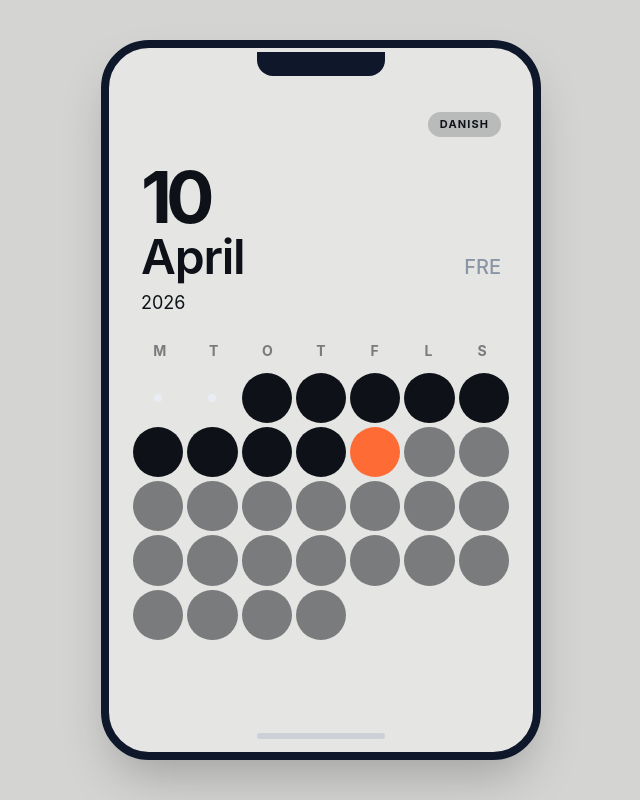
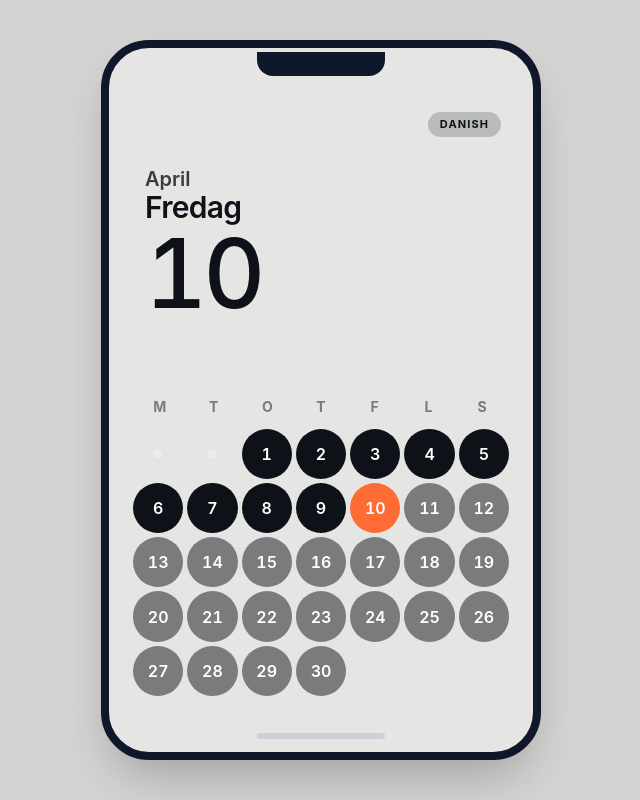
Before and after one commit to markandrevegas/calendar, a Nuxt app: page / in a window 1280 px wide. Shown: the whole page, without its empty margins (319-959 px from the left). Built offline with nearby package versions, Linux system fonts and the light colour scheme.

Commit message:
arranged day/month. inserted date in grid.

```diff
--- a/app/app.vue
+++ b/app/app.vue
@@ -6,7 +6,4 @@
 
 <style>
 @import "@/assets/css/main.css";
-body {
-	@apply bg-[#E5E5E3] antialiased;
-}
 </style>
--- a/app/assets/css/main.css
+++ b/app/assets/css/main.css
@@ -4,7 +4,7 @@
 @theme {
 	--font-sans: "Inter", ui-sans-serif, system-ui;
 	/*text*/
-	--tracking-minimum: -0.375rem;
+	--tracking-minimum: -0.25rem;
 	/*colors*/
 	--color-palladian: #e9edf3;
 	--color-abyssal: #0e1218;
@@ -18,3 +18,7 @@
 @utility tracking-min {
 	letter-spacing: var(--tracking-minimum);
 }
+body {
+	@apply bg-slate-50;
+	/*@apply bg-[#E5E5E3] antialiased;*/
+}
--- a/app/components/CalendarGrid.vue
+++ b/app/components/CalendarGrid.vue
@@ -7,8 +7,8 @@ const props = defineProps({
 const emit = defineEmits(["select-date"])
 const getInitialSelectedDay = () => {
 	const today = new Date()
-	const isCurrentMonthView = props.viewDate.getMonth() === today.getMonth() && props.viewDate.getFullYear() === today.getFullYear()
-	return isCurrentMonthView ? today.getDate() : null
+	const lastDayOfMonth = new Date(props.viewDate.getFullYear(), props.viewDate.getMonth() + 1, 0).getDate()
+	return Math.min(today.getDate(), lastDayOfMonth)
 }
 
 const selectedDay = ref(getInitialSelectedDay())
@@ -36,17 +36,13 @@ const currentMonthName = computed(() => {
 	return props.format === "dk" ? daMonths[monthIndex] : props.viewDate.toLocaleString("en-US", { month: "long" })
 })
 
-const isCurrentMonth = computed(() => {
-	const today = new Date()
-	return props.viewDate.getMonth() === today.getMonth() && props.viewDate.getFullYear() === today.getFullYear()
-})
-
 const displayDay = computed(() => selectedDay.value ?? props.viewDate.getDate())
+const displayDayLabel = computed(() => String(displayDay.value).padStart(2, "0"))
 const displayDate = computed(() => new Date(props.viewDate.getFullYear(), props.viewDate.getMonth(), displayDay.value))
 
 const currentWeekdayName = computed(() => {
 	if (props.format === "dk") {
-		const days = ["Søn", "Man", "Tir", "Ons", "Tor", "Fre", "Lør"]
+		const days = ["Søndag", "Mandag", "Tirsdag", "Onsdag", "Torsdag", "Fredag", "Lørdag"]
 		return days[displayDate.value.getDay()]
 	}
 	return displayDate.value.toLocaleString("en-US", { weekday: "short" })
@@ -100,24 +96,22 @@ watch(
 
 <template>
 	<div class="flex h-full min-h-0 w-full flex-col select-none">
-		<div class="mb-6 px-2">
-			<div class="flex flex-col items-baseline">
-				<h1 class="tracking-min text-abyssal text-7xl font-bold" :class="{ invisible: !isCurrentMonth }">
-					{{ displayDay }}
-				</h1>
-				<div class="mb-2 flex w-full justify-between">
-					<span class="text-abyssal text-5xl font-semibold tracking-tight">
+		<div class="flex flex-1 items-start px-1">
+			<div class="flex min-h-0 flex-1 items-start px-2 py-2">
+				<div class="flex w-full flex-col">
+					<span class="text-abyssal/80 text-xl leading-none font-semibold">
 						{{ currentMonthName }}
 					</span>
-					<div class="text-muted2 ml-auto self-end text-xl font-medium uppercase">
-						{{ currentWeekdayName }}
-					</div>
+					<span class="block text-abyssal text-3xl tracking-tight font-semibold">{{ currentWeekdayName }}</span>
+					<h1 class="text-abyssal w-full overflow-hidden text-8xl tracking-min leading-none font-medium whitespace-nowrap tabular-nums">
+						{{ displayDayLabel }}
+					</h1>
+					<span class="hidden text-abyssal text-[clamp(6rem,7vw,8rem)] leading-none">{{ viewDate.getFullYear() }}</span>
 				</div>
-				<span class="text-abyssal text-lg">{{ viewDate.getFullYear() }}</span>
 			</div>
 		</div>
 
-		<div class="mb-3 grid grid-cols-7">
+		<div class="mt-auto mb-3 grid grid-cols-7">
 			<span v-for="(label, index) in labels" :key="`${format}-${index}`" class="text-abyssal/50 text-center text-sm font-bold"> {{ label }} </span>
 		</div>
 
@@ -129,7 +123,7 @@ watch(
 			<div v-for="day in daysInMonth" :key="day" class="flex aspect-square items-center justify-center">
 				<button
 					@click="handleDateClick(day)"
-					class="relative flex h-full w-full items-center justify-center rounded-full transition-all duration-300"
+					class="relative flex h-full w-full items-center justify-center rounded-full transition-all duration-300 text-white tabular-nums"
 					:class="{
 						'bg-ember': selectedDay === day,
 						'bg-abyssal': selectedDay !== day && getDayState(day) === 'past',
@@ -137,6 +131,7 @@ watch(
 					}"
 				>
 					<span v-if="hasEvent(day)" class="text-base leading-none text-white">*</span>
+					<span v-else class="font-semibold">{{ day }}</span>
 				</button>
 			</div>
 		</div>
--- a/app/components/ui/EventModal.vue
+++ b/app/components/ui/EventModal.vue
@@ -67,7 +67,7 @@ const submitEvent = () => {
 		</Transition>
 
 		<Transition appear name="slide">
-			<div v-show="isOpen" class="bg-palladian relative z-10 w-full rounded-t-[2.5rem] px-8 pt-4 pb-10 shadow-2xl flex flex-col justify-between" style="height: 60vh">
+			<div v-show="isOpen" class="bg-palladian relative z-10 flex w-full flex-col justify-between rounded-t-[2.5rem] px-8 pt-4 pb-10 shadow-2xl" style="height: 60vh">
 				<div class="mb-6 flex justify-center"><div class="bg-abyssal/10 h-1.5 w-12 rounded-full"></div></div>
 
 				<div class="mb-8">
@@ -81,7 +81,7 @@ const submitEvent = () => {
 
 				<div v-if="hasEvents && !isCreating" class="flex flex-col gap-4">
 					<div class="max-h-[28vh] space-y-3 overflow-y-auto pr-1">
-						<article v-for="(event, index) in existingEvents" :key="`${event.title}-${index}`" class="bg-white/70 rounded-2xl px-5 py-4">
+						<article v-for="(event, index) in existingEvents" :key="`${event.title}-${index}`" class="rounded-2xl bg-white/70 px-5 py-4">
 							<h3 class="text-abyssal text-sm font-semibold tracking-tight">
 								{{ event.title }}
 							</h3>
@@ -97,7 +97,7 @@ const submitEvent = () => {
 				</div>
 
 				<div v-else-if="!isCreating" class="flex flex-col">
-					<div class="hidden bg-abyssal/5 mb-4 flex h-16 w-16 items-center justify-center rounded-full">
+					<div class="bg-abyssal/5 mb-4 flex hidden h-16 w-16 items-center justify-center rounded-full">
 						<svg xmlns="http://www.w3.org/2000/svg" class="text-abyssal/20 h-8 w-8" fill="none" viewBox="0 0 24 24" stroke="currentColor">
 							<path stroke-linecap="round" stroke-linejoin="round" stroke-width="1.5" d="M12 6v6m0 0v6m0-6h6m-6 0H6" />
 						</svg>
--- a/app/pages/index.vue
+++ b/app/pages/index.vue
@@ -149,14 +149,7 @@ const toggleFormat = () => {
 		</div>
 
 		<ClientOnly>
-			<div
-				class="relative min-h-0 flex-1 overflow-hidden touch-pan-y select-none"
-				@touchstart.passive="handleTouchStart"
-				@touchend.passive="handleTouchEnd"
-				@pointerdown="handlePointerDown"
-				@pointerup="handlePointerUp"
-				@pointercancel="handlePointerCancel"
-			>
+			<div class="relative min-h-0 flex-1 touch-pan-y overflow-hidden select-none" @touchstart.passive="handleTouchStart" @touchend.passive="handleTouchEnd" @pointerdown="handlePointerDown" @pointerup="handlePointerUp" @pointercancel="handlePointerCancel">
 				<Transition :name="transitionName" mode="out-in">
 					<CalendarGrid :key="monthViewKey" :format="currentFormat" :viewDate="currentViewDate" :events="events" class="min-h-0 flex-1" @select-date="openModal" />
 				</Transition>
@@ -174,7 +167,9 @@ const toggleFormat = () => {
 .month-next-leave-active,
 .month-prev-enter-active,
 .month-prev-leave-active {
-	transition: transform 0.28s ease, opacity 0.28s ease;
+	transition:
+		transform 0.28s ease,
+		opacity 0.28s ease;
 }
 
 .month-next-enter-from,
--- a/nuxt.config.ts
+++ b/nuxt.config.ts
@@ -18,11 +18,23 @@ export default defineNuxtConfig({
 		}
 	],
 	vite: {
-		optimizeDeps: {
-			include: ["@vue/devtools-core", "@vue/devtools-kit"]
-		},
-		plugins: [tailwindcss()]
-	},
-
+		build: {
+      sourcemap: false,
+    },
+		css: {
+      devSourcemap: false
+    },
+    plugins: [
+      tailwindcss()
+    ],
+    optimizeDeps: {
+      include: ["@vue/devtools-core", "@vue/devtools-kit"]
+    }
+  },
+	postcss: {
+    plugins: {
+      autoprefixer: {},
+    },
+  },
 	devtools: { enabled: true }
 })
--- a/package.json
+++ b/package.json
@@ -16,10 +16,10 @@
 		"vue-router": "^4.5.1"
 	},
 	"devDependencies": {
-		"@tailwindcss/vite": "^4.0.0",
-		"tailwindcss": "^4.0.0",
+		"@tailwindcss/vite": "^4.2.2",
 		"prettier": "^3.6.2",
 		"prettier-plugin-tailwindcss": "^0.6.14",
+		"tailwindcss": "^4.2.2",
 		"typescript": "^5.1.0"
 	}
 }
```
Also changed, not shown: 1 other file (tests, documents, lock files or other folders).
